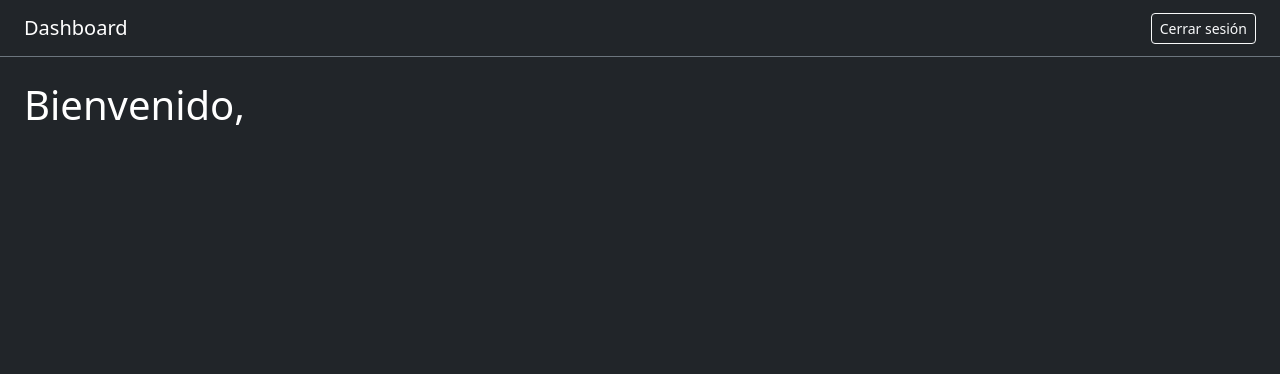
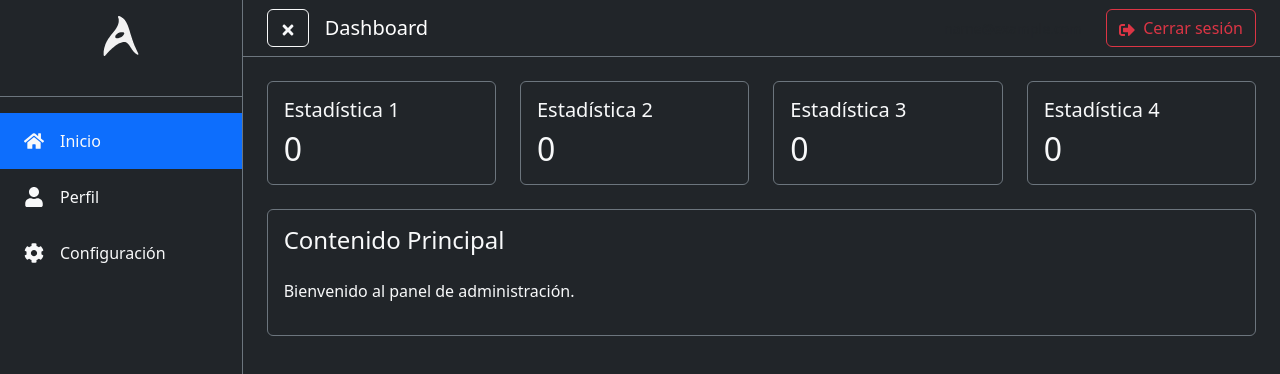
Before and after one commit to DanielaGamer86/proyecto-u, a React (Vite) app in the folder admin-proyect/: page /dashboard in a window 1280 px wide. Shown: the top 374 px of the page. Built offline with nearby package versions, Linux system fonts and the light colour scheme; no server answers; sample sign-in values are in the browser's storage.

Commit message:
feat: enhance Dashboard component with sidebar navigation and animated transitions

```diff
--- a/admin-proyect/src/pages/dashboard/Dashboard.jsx
+++ b/admin-proyect/src/pages/dashboard/Dashboard.jsx
@@ -1,9 +1,13 @@
-import React from 'react';
+import React, { useState } from 'react';
 import { useNavigate } from 'react-router-dom';
+import { motion } from 'framer-motion';
+import { FaHome, FaUser, FaCog, FaSignOutAlt, FaBars, FaTimes } from 'react-icons/fa';
+import BlancoIcon from '../../assets/blancoicon.svg';
 
 function Dashboard() {
     const navigate = useNavigate();
     const user = JSON.parse(localStorage.getItem('user') || '{}');
+    const [sidebarOpen, setSidebarOpen] = useState(true);
 
     const handleLogout = () => {
         localStorage.removeItem('token');
@@ -11,23 +15,103 @@ function Dashboard() {
         navigate('/login');
     };
 
+    const menuItems = [
+        { icon: <FaHome size={20} />, text: 'Inicio', active: true },
+        { icon: <FaUser size={20} />, text: 'Perfil' },
+        { icon: <FaCog size={20} />, text: 'Configuración' },
+    ];
+
     return (
-        <div className="min-vh-100 bg-dark">
+        <div className="min-vh-100 d-flex">
+            {/* Sidebar */}
+            <motion.div
+                className="bg-dark border-end border-secondary"
+                initial={{ width: sidebarOpen ? 250 : 0 }}
+                animate={{ width: sidebarOpen ? 250 : 0 }}
+                transition={{ duration: 0.3 }}
+                style={{ overflowX: 'hidden' }}
+            >
+                <div className="p-3 border-bottom border-secondary">
+                    <div className="d-flex align-items-center justify-content-center mb-4">
+                        <img src={BlancoIcon} alt="Logo" width="40" height="40" />
+                    </div>
+                </div>
+                <div className="py-3">
+                    {menuItems.map((item, index) => (
+                        <motion.div
+                            key={index}
+                            whileHover={{ backgroundColor: '#2c3034' }}
+                            className={`d-flex align-items-center px-4 py-3 text-light ${item.active ? 'bg-primary' : ''}`}
+                            style={{ cursor: 'pointer' }}
+                        >
+                            {item.icon}
+                            <span className="ms-3">{item.text}</span>
+                        </motion.div>
+                    ))}
+                </div>
+            </motion.div>
+
+            {/* Main content */}
+            <div className="flex-grow-1 bg-dark">
+                {/* Header */}
                 <nav className="navbar navbar-dark bg-dark border-bottom border-secondary px-4">
+                    <div className="d-flex align-items-center">
+                        <motion.button
+                            whileHover={{ scale: 1.1 }}
+                            whileTap={{ scale: 0.9 }}
+                            onClick={() => setSidebarOpen(!sidebarOpen)}
+                            className="btn btn-outline-light me-3"
+                        >
+                            {sidebarOpen ? <FaTimes /> : <FaBars />}
+                        </motion.button>
                         <span className="navbar-brand">Dashboard</span>
+                    </div>
                     <div className="d-flex align-items-center">
-                    <span className="text-light me-3">{user.nombre}</span>
-                    <button
-                        className="btn btn-outline-light btn-sm"
+                        <div className="text-light me-4">
+                            <div className="fw-bold">{user.nombre}</div>
+                            <div className="small text-muted">{user.email}</div>
+                        </div>
+                        <motion.button
+                            whileHover={{ scale: 1.05 }}
+                            whileTap={{ scale: 0.95 }}
+                            className="btn btn-outline-danger"
                             onClick={handleLogout}
                         >
+                            <FaSignOutAlt className="me-2" />
                             Cerrar sesión
-                    </button>
+                        </motion.button>
                     </div>
                 </nav>
-            <div className="text-white p-4">
-                <h1>Bienvenido, {user.nombre}</h1>
-                {/* Aquí irá el contenido del dashboard */}
+
+                {/* Content */}
+                <div className="p-4">
+                    <div className="row g-4">
+                        {/* Stats Cards */}
+                        {[1, 2, 3, 4].map((item) => (
+                            <div key={item} className="col-md-3">
+                                <motion.div
+                                    whileHover={{ scale: 1.02 }}
+                                    className="card bg-dark text-light border-secondary"
+                                >
+                                    <div className="card-body">
+                                        <h5 className="card-title">Estadística {item}</h5>
+                                        <h2 className="mb-0">0</h2>
+                                    </div>
+                                </motion.div>
+                            </div>
+                        ))}
+
+                        {/* Main Content Area */}
+                        <div className="col-12">
+                            <div className="card bg-dark text-light border-secondary">
+                                <div className="card-body">
+                                    <h4 className="card-title mb-4">Contenido Principal</h4>
+                                    <p>Bienvenido al panel de administración.</p>
+                                </div>
+                            </div>
+                        </div>
+                    </div>
+                </div>
             </div>
         </div>
     );
```
Lines whose indentation alone changed are shown as unchanged.
